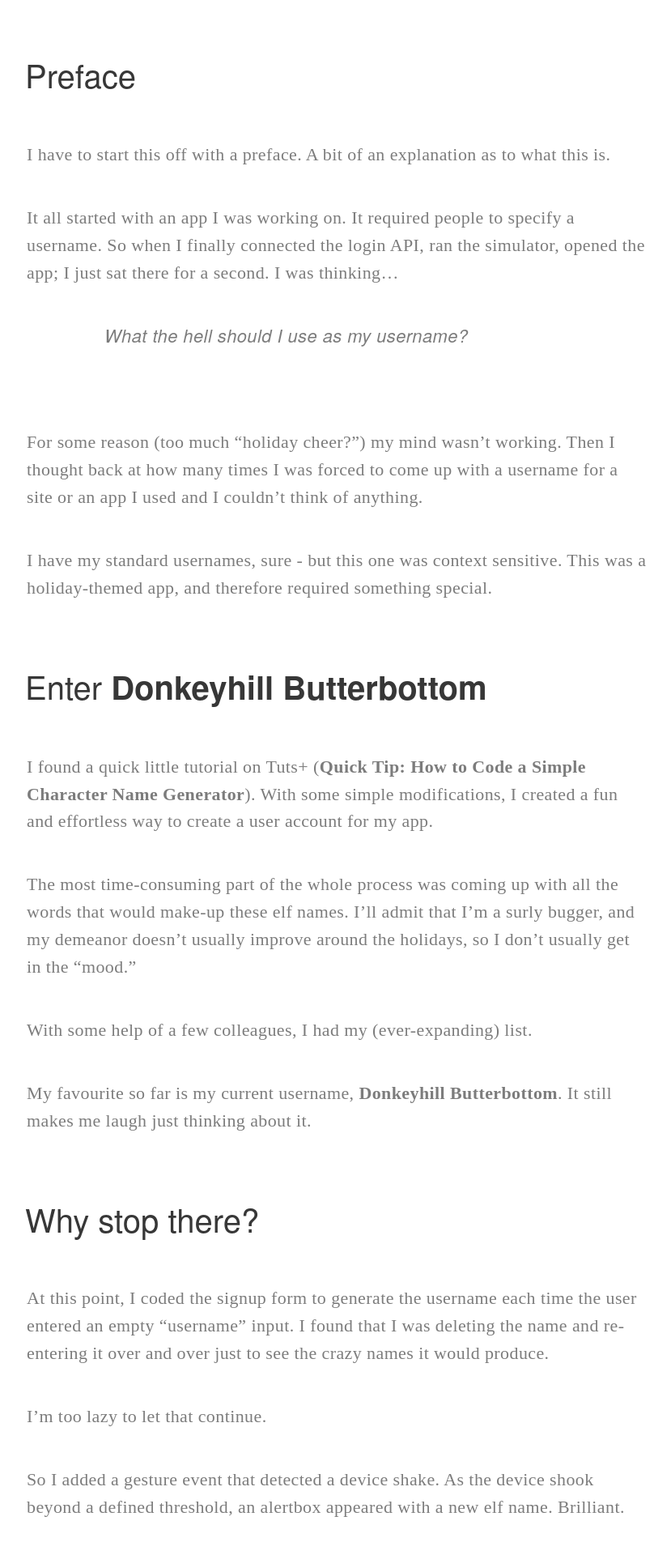
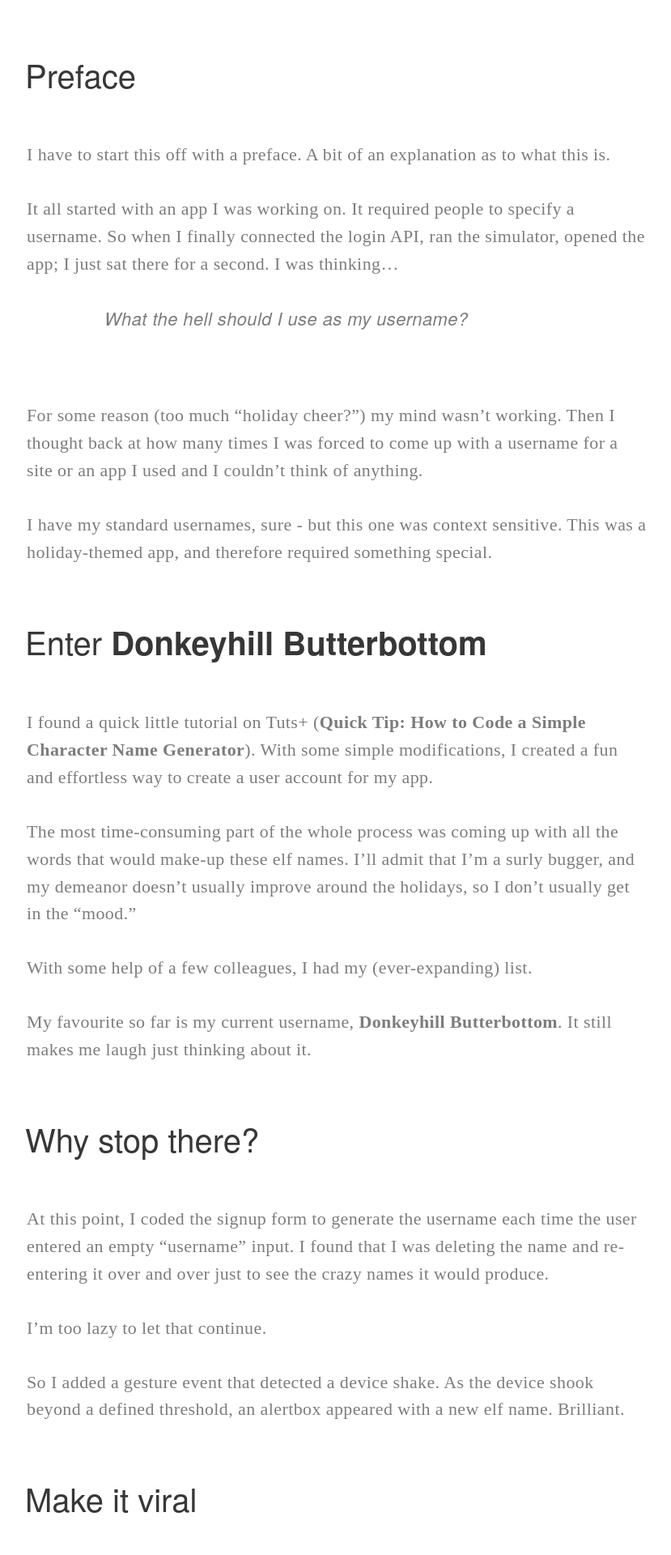
Before and after one commit to CTi-Winnipeg/cti-winnipeg.github.io, a Jekyll site: the page built from blog/code/_posts/2015-01-28-elf-name-generator.md, in a window 1280 px wide. Shown: the part 932-2852 px from the top of the page at 81% size, without its empty margins (225-1054 px from the left). Built offline with Jekyll 4.4.1, drawn with Linux system fonts in a browser that asks for light colours.

Commit message:
Paragraph spacing

```diff
--- a/stylesheets/styles.css
+++ b/stylesheets/styles.css
@@ -217,8 +217,9 @@ article.post h1, article.post h2, article.post h3, article.post h4, article.post
 article.post p, article.post pre, article.post ul, article.post ol {
   font-size: 1.37em;
   line-height: 1.55em;
-  padding: 2em 10%;
-  padding-top: 1em;
+  padding: 0em 10%;
+  margin-top: 1em;
+  margin-bottom: 1.5em;
 }
 
 blockquote {
@@ -257,9 +258,6 @@ article.post p {
   font-size: 1.37em;
   line-height: 1.55em;
   letter-spacing: 0.02em;
-  padding: 0em 10%;
-  margin-top: 1em;
-  margin-bottom: 2em;
   -webkit-transition: all 300ms ease-in-out;
   -moz-transition: all 300ms ease-in-out;
   -ms-transition: all 300ms ease-in-out;
```
